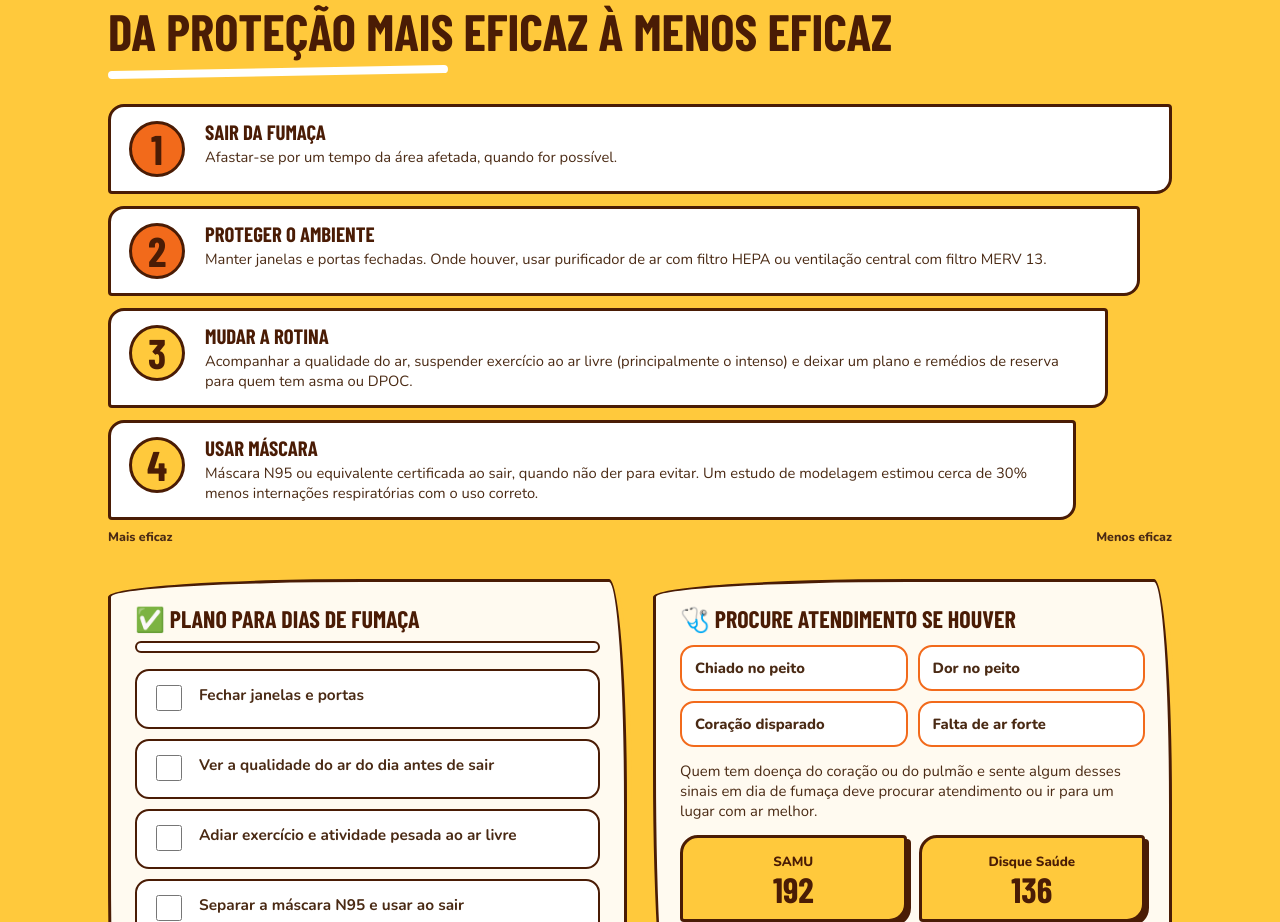
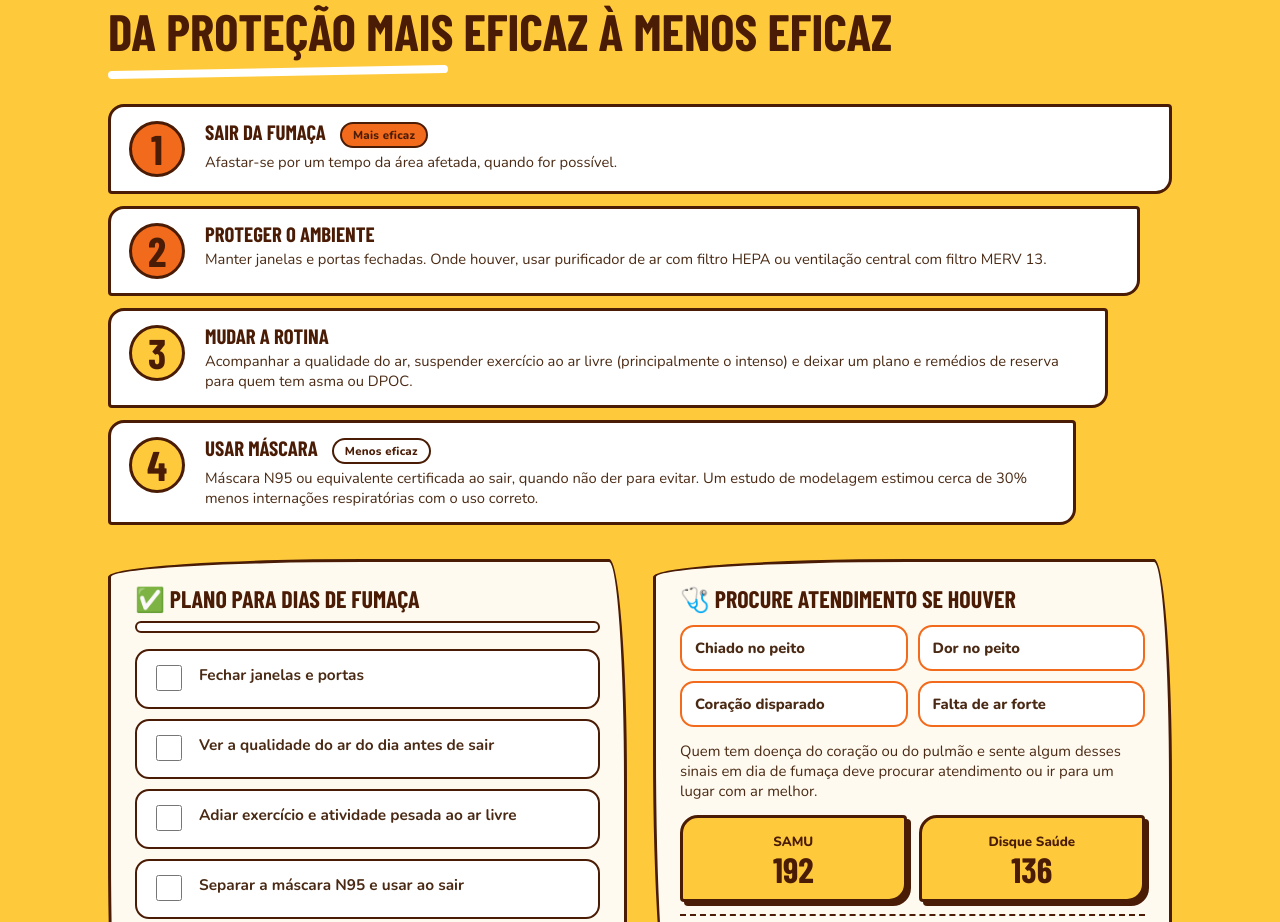
Before and after one commit to YlisRis/Pet-saude-clima, a plain HTML site: page queimadas.html in a window 1280 px wide. Shown: the part 4892-5814 px from the top of the page. Drawn offline with nearby package versions, Linux system fonts and the light colour scheme; a web font is replaced by a local one.

Commit message:
Add files via upload

```diff
--- a/queimadas.html
+++ b/queimadas.html
@@ -91,7 +91,7 @@ select{font:800 1.1rem Nunito;padding:9px 14px;border:3px solid var(--ink);borde
 .steps b{font:800 2.6rem 'Barlow Condensed';line-height:1;color:var(--ink);background:var(--or);border:3px solid var(--ink);border-radius:50%;width:56px;height:56px;display:grid;place-items:center}
 .steps li:nth-child(n+3) b{background:var(--yl)}
 .steps h3{font-size:1.3rem}.steps p{margin:4px 0 0;font-size:.92rem}
-.eff{display:flex;justify-content:space-between;font-size:.78rem;font-weight:800;margin-top:8px}
+.pill{display:inline-block;vertical-align:middle;margin-left:10px;padding:3px 11px;border:2px solid var(--ink);border-radius:30px;font:800 .72rem Nunito,sans-serif;letter-spacing:.02em;text-transform:none;background:var(--or);color:var(--ink)}.pill.n{background:#fff}
 /* checklist */
 .two2{display:grid;grid-template-columns:1fr 1fr;gap:26px;margin-top:34px;align-items:start}@media(max-width:860px){.two2{grid-template-columns:1fr}}
 .prog{height:12px;border:2px solid var(--ink);border-radius:10px;background:#fff;overflow:hidden;margin:6px 0 16px}.prog i{display:block;height:100%;width:0;background:var(--or);transition:.3s}
@@ -232,12 +232,11 @@ footer ul{padding-left:18px;margin:8px 0 18px}
   <h2 class="t">Da proteção mais eficaz à menos eficaz</h2>
   <span class="under" style="background:#fff"></span>
   <ol class="steps">
-    <li><b>1</b><div><h3>Sair da fumaça</h3><p>Afastar-se por um tempo da área afetada, quando for possível.</p></div></li>
+    <li><b>1</b><div><h3>Sair da fumaça <span class="pill">Mais eficaz</span></h3><p>Afastar-se por um tempo da área afetada, quando for possível.</p></div></li>
     <li><b>2</b><div><h3>Proteger o ambiente</h3><p>Manter janelas e portas fechadas. Onde houver, usar purificador de ar com filtro HEPA ou ventilação central com filtro MERV 13.</p></div></li>
     <li><b>3</b><div><h3>Mudar a rotina</h3><p>Acompanhar a qualidade do ar, suspender exercício ao ar livre (principalmente o intenso) e deixar um plano e remédios de reserva para quem tem asma ou DPOC.</p></div></li>
-    <li><b>4</b><div><h3>Usar máscara</h3><p>Máscara N95 ou equivalente certificada ao sair, quando não der para evitar. Um estudo de modelagem estimou cerca de 30% menos internações respiratórias com o uso correto.</p></div></li>
+    <li><b>4</b><div><h3>Usar máscara <span class="pill n">Menos eficaz</span></h3><p>Máscara N95 ou equivalente certificada ao sair, quando não der para evitar. Um estudo de modelagem estimou cerca de 30% menos internações respiratórias com o uso correto.</p></div></li>
   </ol>
-  <div class="eff"><span>Mais eficaz</span><span>Menos eficaz</span></div>
 
   <div class="two2">
     <div class="sk panel">
```
